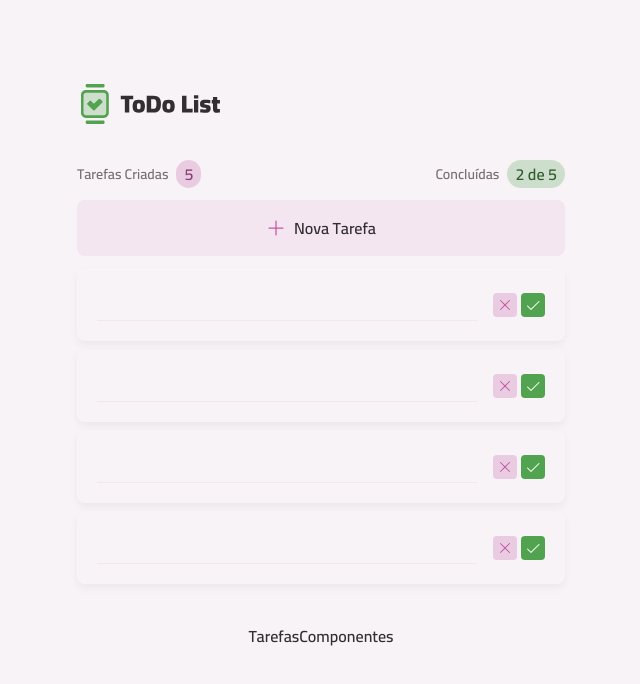
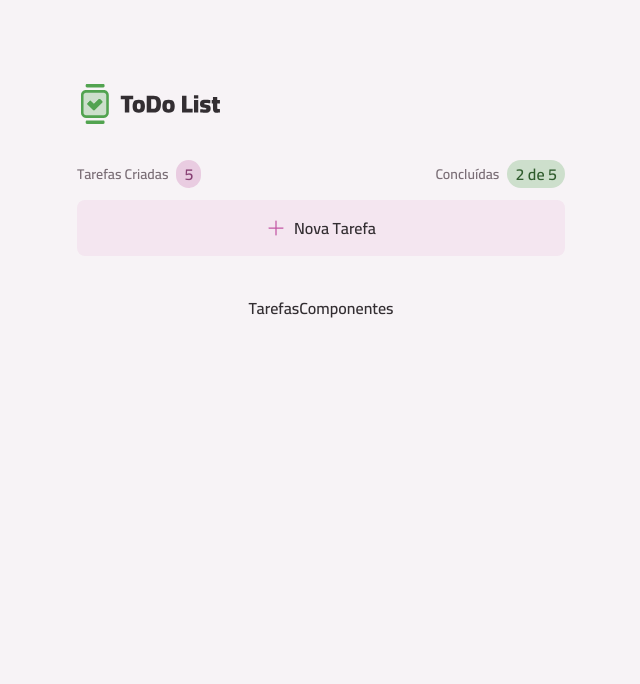
Before and after one commit to ThiagoSCarv/todo-list, a React (Vite) app: page / in a window 1280 px wide. Shown: the top 684 px of the page, without its empty margins (319-959 px from the left). Built offline with nearby package versions, Linux system fonts and the light colour scheme.

Commit message:
feat: listando tarefa

```diff
--- a/src/coreComponents/taskItem.tsx
+++ b/src/coreComponents/taskItem.tsx
@@ -8,9 +8,17 @@
 import CheckIcon from "../assets/icons/Check-Regular.svg?react";
 import React from "react";
 import InputText from "../components/input-text";
+import { TaskState, type Task } from "../models/task";
+import { cx } from "class-variance-authority";
 
-export default function TaskItem() {
-	const [isEditing, setIsEditing] = React.useState(true);
+interface TaskItemProps {
+	task: Task;
+}
+
+export default function TaskItem({ task }: TaskItemProps) {
+	const [isEditing, setIsEditing] = React.useState(
+		task?.state === TaskState.Creating,
+	);
 	function handleEditTask() {
 		setIsEditing(true);
 	}
@@ -21,8 +29,17 @@
 		<Card size="md" className="flex items-center gap-4">
 			{!isEditing ? (
 				<>
-					<InputCheckbox />
-					<Text className="">Fazer compras da semana</Text>
+					<InputCheckbox
+						value={task?.concluded?.toString()}
+						checked={task?.concluded}
+					/>
+					<Text
+						className={cx("flex-1", {
+							"line-through": task?.concluded,
+						})}
+					>
+						{task?.title}
+					</Text>
 					<div className="ml-auto flex gap-1">
 						<ButtonIcon icon={TrashIcon} variant="tertiary" />
 						<ButtonIcon
--- a/src/coreComponents/tasksList.tsx
+++ b/src/coreComponents/tasksList.tsx
@@ -7,8 +7,6 @@
 export default function TasksList() {
 	const { tasks } = useTasks();
 	const { prepareTask } = useTask();
-
-	console.log(tasks);
 
 	function handleNewTask() {
 		prepareTask();
@@ -22,10 +20,9 @@
 				</Button>
 			</section>
 			<section className="space-y-2">
-				<TaskItem />
-				<TaskItem />
-				<TaskItem />
-				<TaskItem />
+				{tasks.map((task) => (
+					<TaskItem key={task.id} task={task} />
+				))}
 			</section>
 		</>
 	);
```
